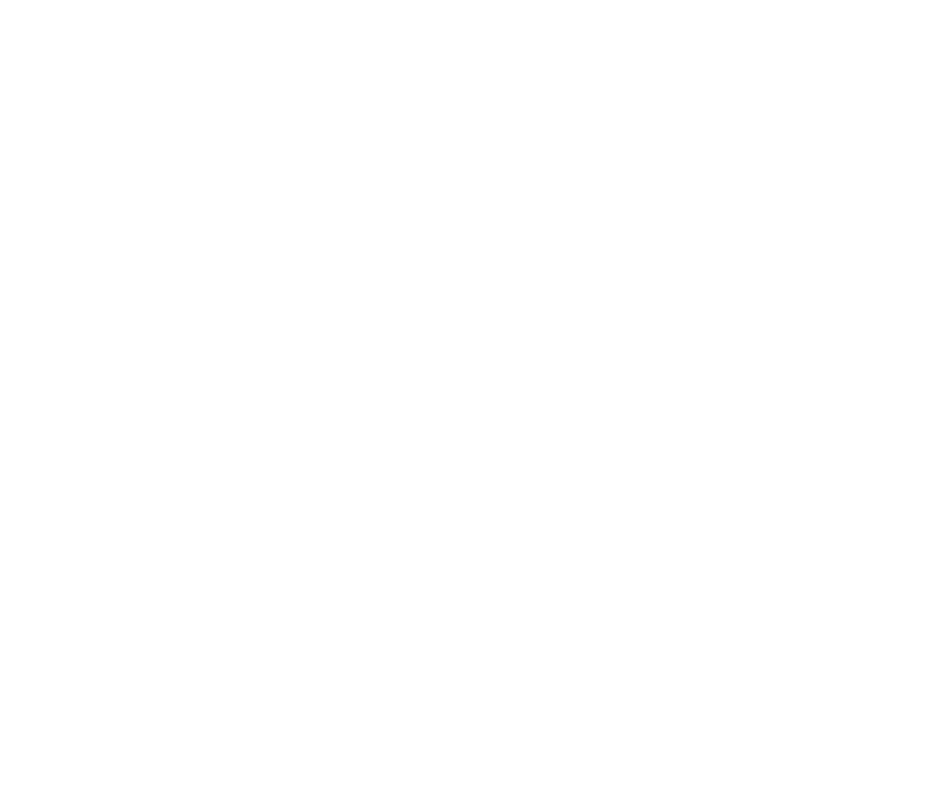
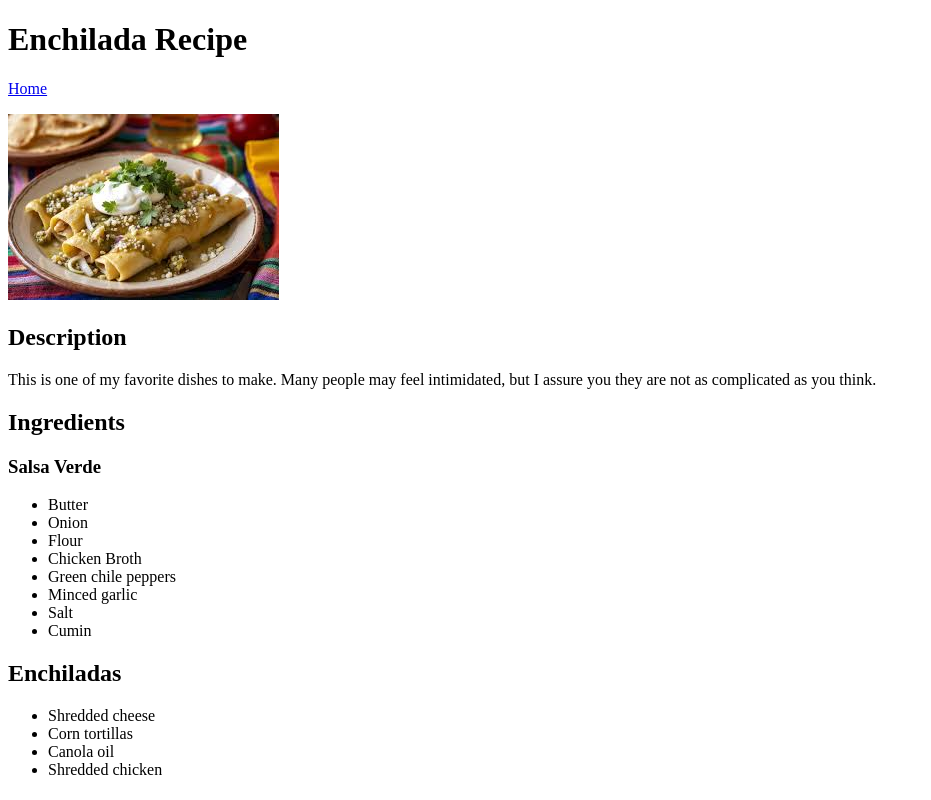
Before and after one commit to tarantula-learning/odin-recipes, a plain HTML site: page recipes/enchiladas.html in a window 1280 px wide. Shown: the whole page, without its empty margins (0-931 px from the left). Drawn offline with Linux system fonts and the light colour scheme.

Commit message:
added changes to enchila recipe to update index

```diff
--- a/recipes/enchiladas.html
+++ b/recipes/enchiladas.html
@@ -0,0 +1,35 @@
+<!DOCTYPE html>
+<html lang="en">
+<head>
+    <meta charset="UTF-8">
+    <meta name="viewport" content="width=device-width, initial-scale=1.0">
+    <title>Document</title>
+</head>
+<body>
+    <h1>Enchilada Recipe</h1>
+   <p><a href="../index.html">Home</a></p>
+    <img src="enchiladaimage.jpeg">
+    <h2>Description</h2>
+    <p>This is one of my favorite dishes to make. Many people may feel
+        intimidated, but I assure you they are not as complicated as you think.</p>
+    <h2>Ingredients</h2>
+    <h3>Salsa Verde</h3>
+    <ul>
+        <li>Butter</li>
+        <li>Onion</li>
+        <li>Flour</li>
+        <li>Chicken Broth</li>
+        <li>Green chile peppers</li>
+        <li>Minced garlic</li>
+        <li>Salt</li>
+        <li>Cumin</li>
+    </ul>
+    <h2>Enchiladas</h2>
+    <ul>
+        <li>Shredded cheese</li>
+        <li>Corn tortillas</li>
+        <li>Canola oil</li>
+        <li>Shredded chicken</li>
+    </ul>
+</body>
+</html>
```
Also changed, not shown: index.html (+1 -1 lines).
